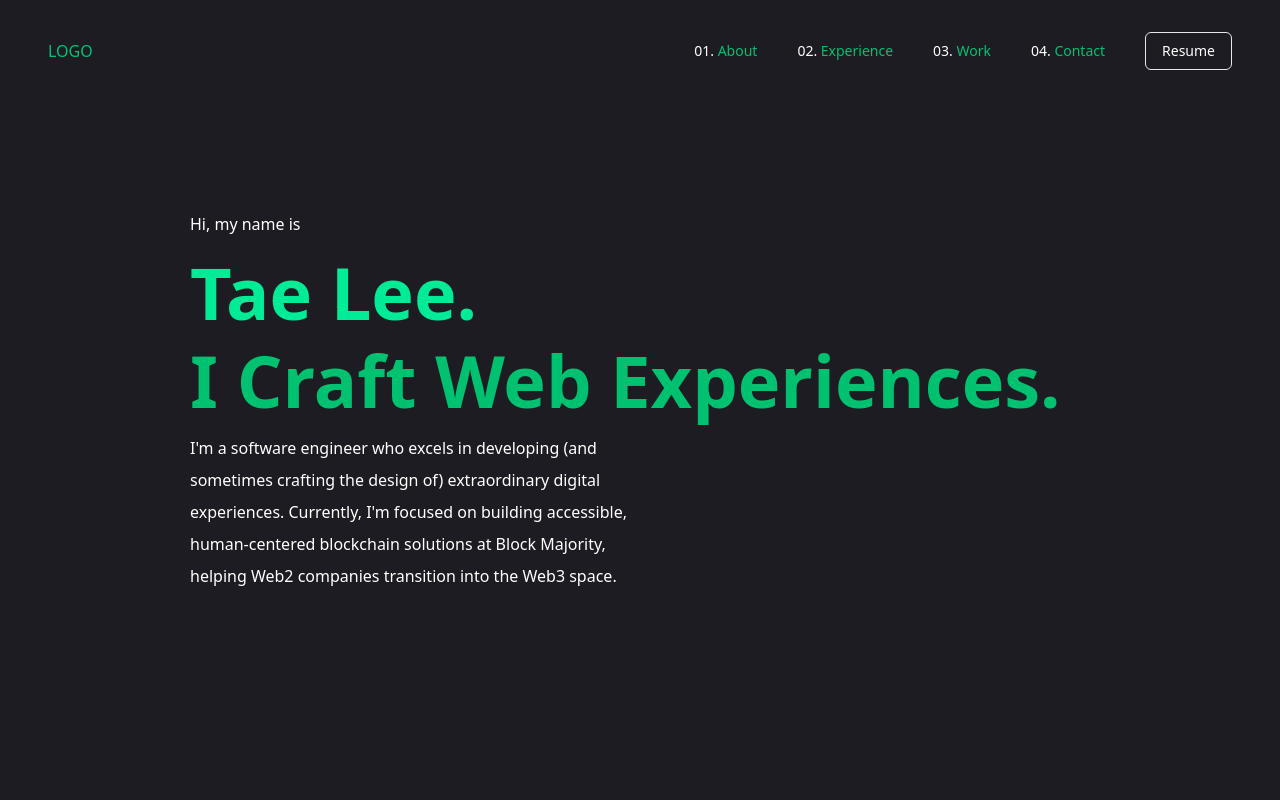
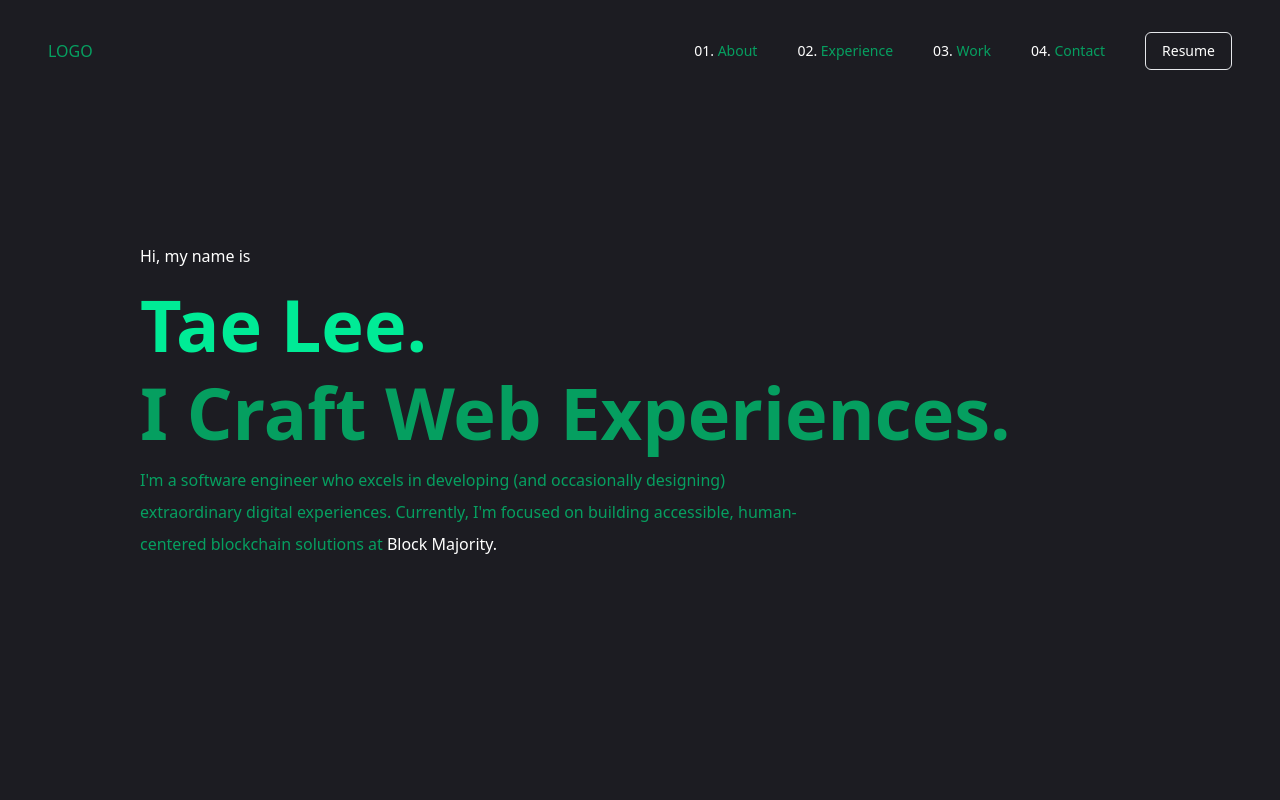
Before and after one commit to taeleenz38/portfolio-latest, a Next.js app: page / in a window 1280 px wide. Shown: the top 800 px of the page. Built offline with nearby package versions, Linux system fonts and the light colour scheme.

Commit message:
aboutme updated + navbar animation

```diff
--- a/app/globals.css
+++ b/app/globals.css
@@ -1,7 +1,6 @@
 @tailwind base;
 @tailwind components;
 @tailwind utilities;
-
 
 @layer base {
   body {
@@ -12,3 +11,24 @@
     --radius: 0.5rem;
   }
 }
+
+@layer components {
+  .link-underline-grow {
+    @apply relative inline-block;
+  }
+
+  .link-underline-grow::after {
+    content: '';
+    position: absolute;
+    width: 0;
+    height: 1px;
+    bottom: 5px;
+    left: 0;
+    background-color: white; /* or any color you want for the underline */
+    transition: width 0.3s ease-out;
+  }
+
+  .link-underline-grow:hover::after {
+    width: 100%;
+  }
+}
--- a/app/layout.tsx
+++ b/app/layout.tsx
@@ -21,7 +21,7 @@ export default function RootLayout({
 }>) {
   return (
     <html lang="en" suppressHydrationWarning>
-      <body className={`${lato.variable} antialiased`}>
+      <body className={`${lato.variable} antialiased font-medium overflow-x-hidden`}>
         <Navbar />
         {children}
       </body>
--- a/app/page.tsx
+++ b/app/page.tsx
@@ -1,8 +1,10 @@
+import Landing from "@/components/Landing";
 import AboutMe from "@/components/AboutMe";
 
 export default function Home() {
   return (
     <>
+      <Landing />
       <AboutMe />
     </>
   );
--- a/components/AboutMe.tsx
+++ b/components/AboutMe.tsx
@@ -3,21 +3,7 @@ import React from "react";
 const AboutMe = () => {
   return (
     <div className="w-screen h-screen flex justify-center items-center">
-      <div className="w-[900px] flex flex-col justify-start gap-y-4">
-        <p className="text-white text-md">Hi, my name is</p>
-        <h1 className="text-accent-hover text-7xl font-semibold">Tae Lee.</h1>
-        <h1 className="text-accent text-7xl font-semibold">
-          I Craft Web Experiences.
-        </h1>
-        <p className="w-1/2">
-          I&apos;m a software engineer who excels in developing (and sometimes
-          crafting the design of) extraordinary digital experiences. Currently,
-          I&apos;m focused on building accessible, human-centered blockchain
-          solutions at Block Majority, helping Web2 companies transition into
-          the Web3 space.
-        </p>
-      </div>
-      <div></div>
+      About Me
     </div>
   );
 };
--- /dev/null
+++ b/components/Landing.tsx
@@ -0,0 +1,79 @@
+"use client";
+import React, { useEffect, useState } from "react";
+
+const Landing = () => {
+  const [elementsVisible, setElementsVisible] = useState<boolean[]>([
+    false,
+    false,
+    false,
+    false,
+  ]);
+
+  useEffect(() => {
+    const delays = [700, 750, 800, 850];
+    delays.forEach((delay, index) => {
+      setTimeout(() => {
+        setElementsVisible((prev) => {
+          const newVisible = [...prev];
+          newVisible[index] = true;
+          return newVisible;
+        });
+      }, delay);
+    });
+  }, []);
+
+  return (
+    <div className="w-screen h-screen flex justify-center items-center z-20">
+      <div className="w-[1000px] flex flex-col justify-start gap-y-4">
+        <p
+          className={`text-white ${
+            elementsVisible[0]
+              ? "translate-y-0 opacity-100"
+              : "translate-y-[50px] opacity-0"
+          } text-md font-medium transition-all duration-500`}
+        >
+          Hi, my name is
+        </p>
+        <h1
+          className={`text-accent-hover text-7xl font-bold ${
+            elementsVisible[1]
+              ? "translate-y-0 opacity-100"
+              : "translate-y-[50px] opacity-0"
+          } transition-all duration-500`}
+        >
+          Tae Lee.
+        </h1>
+        <h1
+          className={`text-accent text-7xl font-bold ${
+            elementsVisible[2]
+              ? "translate-y-0 opacity-100"
+              : "translate-y-[50px] opacity-0"
+          } transition-all duration-500`}
+        >
+          I Craft Web Experiences.
+        </h1>
+        <p
+          className={`w-2/3 text-accent font-medium ${
+            elementsVisible[3]
+              ? "translate-y-0 opacity-100"
+              : "translate-y-[50px] opacity-0"
+          } transition-all duration-500`}
+        >
+          I&apos;m a software engineer who excels in developing (and occasionally
+          designing) extraordinary digital experiences. Currently, I&apos;m focused
+          on building accessible, human-centered blockchain solutions at{" "}
+          <a
+            href="https://blockmajority.io/"
+            target="_blank"
+            className="link-underline-grow text-white"
+          >
+            Block Majority.
+          </a>
+        </p>
+      </div>
+      <div></div>
+    </div>
+  );
+};
+
+export default Landing;
--- a/components/Navbar.tsx
+++ b/components/Navbar.tsx
@@ -1,23 +1,115 @@
-import React from "react";
+"use client";
+import React, { useEffect, useState, useRef } from "react";
 
-const Navbar = () => {
+const Navbar: React.FC = () => {
+  const [isHidden, setIsHidden] = useState<boolean>(false);
+  const [elementsVisible, setElementsVisible] = useState<boolean[]>([
+    false,
+    false,
+    false,
+    false,
+    false,
+    false,
+  ]);
+  const [hasShadow, setHasShadow] = useState<boolean>(false);
+  const navRef = useRef<HTMLDivElement>(null);
+
+  useEffect(() => {
+    let lastScrollTop = 0;
+    const handleScroll = () => {
+      const scrollTop =
+        window.pageYOffset || document.documentElement.scrollTop;
+      if (scrollTop > lastScrollTop && scrollTop > 100) {
+        setIsHidden(true);
+      } else if (scrollTop < lastScrollTop || scrollTop <= 100) {
+        setIsHidden(false);
+      }
+      // Add shadow when scrolled down even by 1 pixel
+      setHasShadow(scrollTop > 0);
+      lastScrollTop = scrollTop <= 0 ? 0 : scrollTop; // For Mobile or negative scrolling
+    };
+
+    window.addEventListener("scroll", handleScroll);
+    return () => window.removeEventListener("scroll", handleScroll);
+  }, []);
+
+  useEffect(() => {
+    const delays = [0, 100, 200, 300, 400, 500];
+    delays.forEach((delay, index) => {
+      setTimeout(() => {
+        setElementsVisible((prev) => {
+          const newVisible = [...prev];
+          newVisible[index] = true;
+          return newVisible;
+        });
+      }, delay);
+    });
+  }, []);
+
   return (
-    <div className="fixed top-0 left-0 w-full z-50 flex justify-between items-center py-8 px-12 text-accent">
-      <div>LOGO</div>
+    <div
+      ref={navRef}
+      className={`fixed top-0 left-0 w-full z-50 bg-primary flex justify-between items-center py-8 px-12 text-accent transition-all duration-300 ${
+        isHidden ? "translate-y-[-100%] opacity-0" : "translate-y-0 opacity-100"
+      } ${hasShadow ? "shadow-md shadow-white" : ""}`}
+    >
+      <div
+        className={`${
+          elementsVisible[0]
+            ? "translate-y-0 opacity-100"
+            : "translate-y-[-30px] opacity-0"
+        } transition-all duration-250`}
+      >
+        LOGO
+      </div>
       <div className="flex items-center gap-10 text-sm">
-        <a href="" className="hover:text-secondary duration-150 font-medium ">
+        <a
+          href=""
+          className={`hover:text-secondary duration-150 font-medium ${
+            elementsVisible[1]
+              ? "translate-y-0 opacity-100"
+              : "translate-y-[-30px] opacity-0"
+          } transition-all duration-300`}
+        >
           <span className="text-white">01.</span> About
         </a>
-        <a href="" className="hover:text-secondary duration-150 font-medium ">
+        <a
+          href=""
+          className={`hover:text-secondary duration-150 font-medium ${
+            elementsVisible[2]
+              ? "translate-y-0 opacity-100"
+              : "translate-y-[-30px] opacity-0"
+          } transition-all duration-300`}
+        >
           <span className="text-white">02.</span> Experience
         </a>
-        <a href="" className="hover:text-secondary duration-150 font-medium ">
+        <a
+          href=""
+          className={`hover:text-secondary duration-150 font-medium ${
+            elementsVisible[3]
+              ? "translate-y-0 opacity-100"
+              : "translate-y-[-30px] opacity-0"
+          } transition-all duration-300`}
+        >
           <span className="text-white">03.</span> Work
         </a>
-        <a href="" className="hover:text-secondary duration-150 font-medium ">
+        <a
+          href=""
+          className={`hover:text-secondary duration-150 font-medium ${
+            elementsVisible[4]
+              ? "translate-y-0 opacity-100"
+              : "translate-y-[-30px] opacity-0"
+          } transition-all duration-300`}
+        >
           <span className="text-white">04.</span> Contact
         </a>
-        <button className="text-white font-medium border-[1px] rounded-md px-4 py-2 hover:translate-x-[-3px] hover:translate-y-[-3px] hover:shadow-[3px_3px_0px_rgba(255,255,255)] duration-300">
+        <button
+          className={`text-white font-medium border-[1px] rounded-md px-4 py-2 hover:translate-x-[-3px] hover:translate-y-[-3px] hover:shadow-[3px_3px_0px_rgba(255,255,255)] duration-300 ${
+            elementsVisible[5]
+              ? "translate-y-0 opacity-100"
+              : "translate-y-[-30px] opacity-0"
+          } transition-all duration-300`}
+        >
           Resume
         </button>
       </div>
--- a/tailwind.config.ts
+++ b/tailwind.config.ts
@@ -16,7 +16,7 @@ export default {
         primary: "#1c1c22",
         secondary: "#DDEDAA",
         accent: {
-          DEFAULT: "#00c170",
+          DEFAULT: "rgba(0, 193, 112, 0.8)",
           hover: "#00eb96",
         },
         background: "var(--background)",
```
